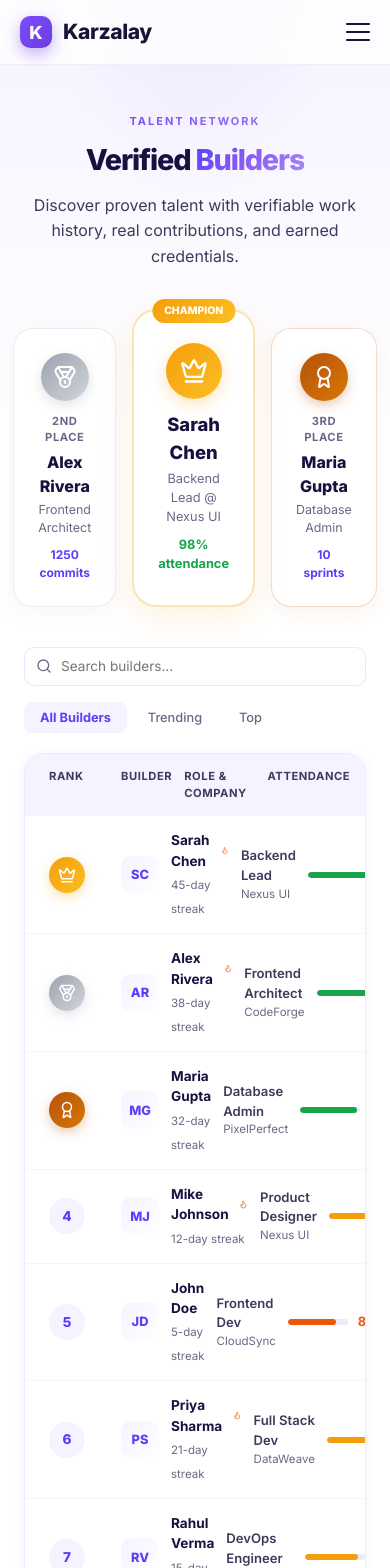
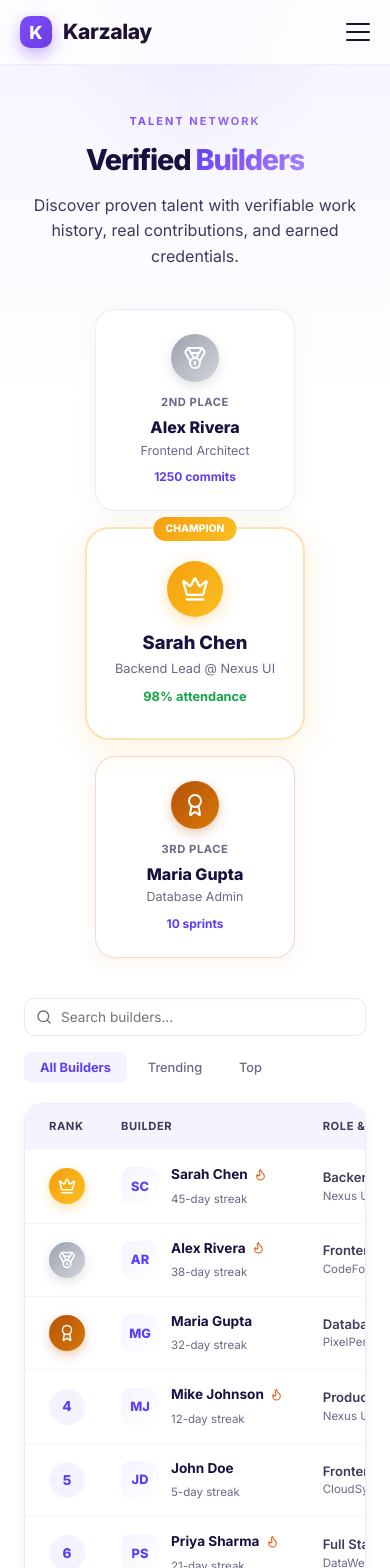
Before and after one commit to Mayankkumarmk/karzalay, a Next.js app: page /talent in a window 390 px wide. Shown: the top 1568 px of the page. Built offline with nearby package versions, Linux system fonts and the light colour scheme; no server answers.

Commit message:
Fix talent page, team carousel, and proof of work responsiveness

```diff
--- a/app/cities/[id]/page.tsx
+++ b/app/cities/[id]/page.tsx
@@ -146,9 +146,9 @@ export default function CompanyPage() {
           <h2 style={{ fontSize: "1.2rem", fontWeight: 800, color: INK, margin: "0 0 1rem", display: "flex", alignItems: "center", gap: "0.5rem" }}>
             <Users size={20} color={ORANGE} /> Team
           </h2>
-          <div style={{ display: "grid", gridTemplateColumns: "1fr 1fr", gap: "1rem" }}>
+          <div style={{ display: "flex", overflowX: "auto", gap: "1rem", paddingBottom: "1rem", scrollSnapType: "x mandatory", WebkitOverflowScrolling: "touch", marginLeft: "-1.5rem", marginRight: "-1.5rem", paddingLeft: "1.5rem", paddingRight: "1.5rem" }}>
             {company.team.map((member: any) => (
-              <div key={member.name} style={{ background: "#fff", border: "1px solid rgba(91,63,248,0.1)", borderRadius: 16, padding: "1.25rem", display: "flex", gap: "1rem", alignItems: "center", boxShadow: "0 4px 12px rgba(91,63,248,0.03)" }}>
+              <div key={member.name} style={{ scrollSnapAlign: "start", flex: "0 0 85%", maxWidth: "320px", background: "#fff", border: "1px solid rgba(91,63,248,0.1)", borderRadius: 16, padding: "1.25rem", display: "flex", gap: "1rem", alignItems: "center", boxShadow: "0 4px 12px rgba(91,63,248,0.03)" }}>
                 <div style={{ width: 48, height: 48, borderRadius: 12, background: PURPLE_XSOFT, display: "flex", alignItems: "center", justifyContent: "center", fontSize: "1.2rem", fontWeight: 800, color: PURPLE, flexShrink: 0 }}>
                   {member.avatar}
                 </div>
--- a/app/page.tsx
+++ b/app/page.tsx
@@ -149,7 +149,7 @@ export default function HomePage() {
       <section style={{ position: 'relative', background: '#F8F6FF', color: '#1C1233', padding: '104px 40px', overflow: 'hidden' }}>
         <div style={{ position: 'absolute', top: '-100px', right: '-80px', width: '480px', height: '480px', borderRadius: '50%', background: 'radial-gradient(circle, rgba(124,77,255,0.08), transparent 65%)', filter: 'blur(30px)', animation: 'kzOrb 18s ease-in-out infinite' }} />
 
-        <div style={{ position: 'relative', maxWidth: '1100px', margin: '0 auto', display: 'grid', gridTemplateColumns: 'repeat(auto-fit, minmax(400px, 1fr))', gap: '64px', alignItems: 'center' }}>
+        <div style={{ position: 'relative', maxWidth: '1100px', margin: '0 auto', display: 'grid', gridTemplateColumns: 'repeat(auto-fit, minmax(min(100%, 400px), 1fr))', gap: '64px', alignItems: 'center' }}>
           <div>
             <div style={{ fontSize: '13.5px', fontWeight: 700, letterSpacing: '0.1em', textTransform: 'uppercase', color: '#6C3CE0', marginBottom: '18px' }}>Proof of Work</div>
             <h2 style={{ fontWeight: 800, fontSize: '44px', lineHeight: 1.08, letterSpacing: '-0.025em', marginBottom: '22px' }}>
--- a/app/talent/page.jsx
+++ b/app/talent/page.jsx
@@ -192,7 +192,7 @@ export default function TalentBoard() {
           initial={{ opacity: 0, y: 20 }}
           animate={{ opacity: 1, y: 0 }}
           transition={{ delay: 0.2 }}
-          style={{ display: "flex", justifyContent: "center", alignItems: "flex-end", gap: "1rem", marginBottom: "2.5rem" }}
+          style={{ display: "flex", justifyContent: "center", alignItems: "flex-end", flexWrap: "wrap", gap: "1rem", marginBottom: "2.5rem" }}
         >
           {/* 2nd Place */}
           <motion.div
@@ -364,13 +364,14 @@ export default function TalentBoard() {
             borderRadius: 20,
             border: "1px solid rgba(91,63,248,0.1)",
             boxShadow: cardShadow,
-            overflow: "hidden",
+            overflowX: "auto",
           }}
         >
           {/* Table Header */}
           <div style={{
             display: "grid",
             gridTemplateColumns: "60px 2fr 1.5fr 100px 80px 120px",
+            minWidth: "800px",
             gap: "0.75rem",
             padding: "0.875rem 1.5rem",
             background: PURPLE_XSOFT,
@@ -399,6 +400,7 @@ export default function TalentBoard() {
               style={{
                 display: "grid",
                 gridTemplateColumns: "60px 2fr 1.5fr 100px 80px 120px",
+                minWidth: "800px",
                 gap: "0.75rem",
                 padding: "0.875rem 1.5rem",
                 alignItems: "center",
```
